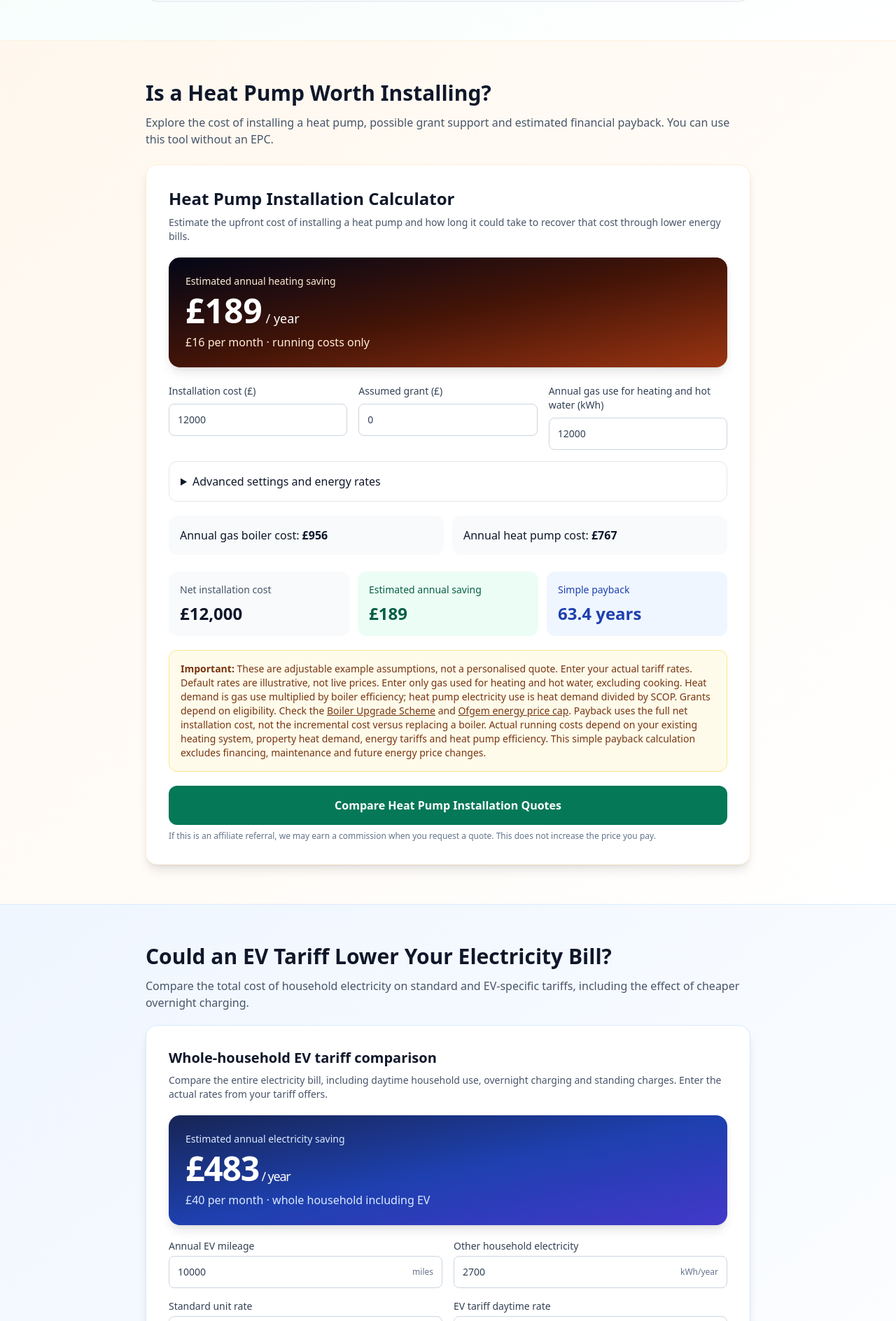
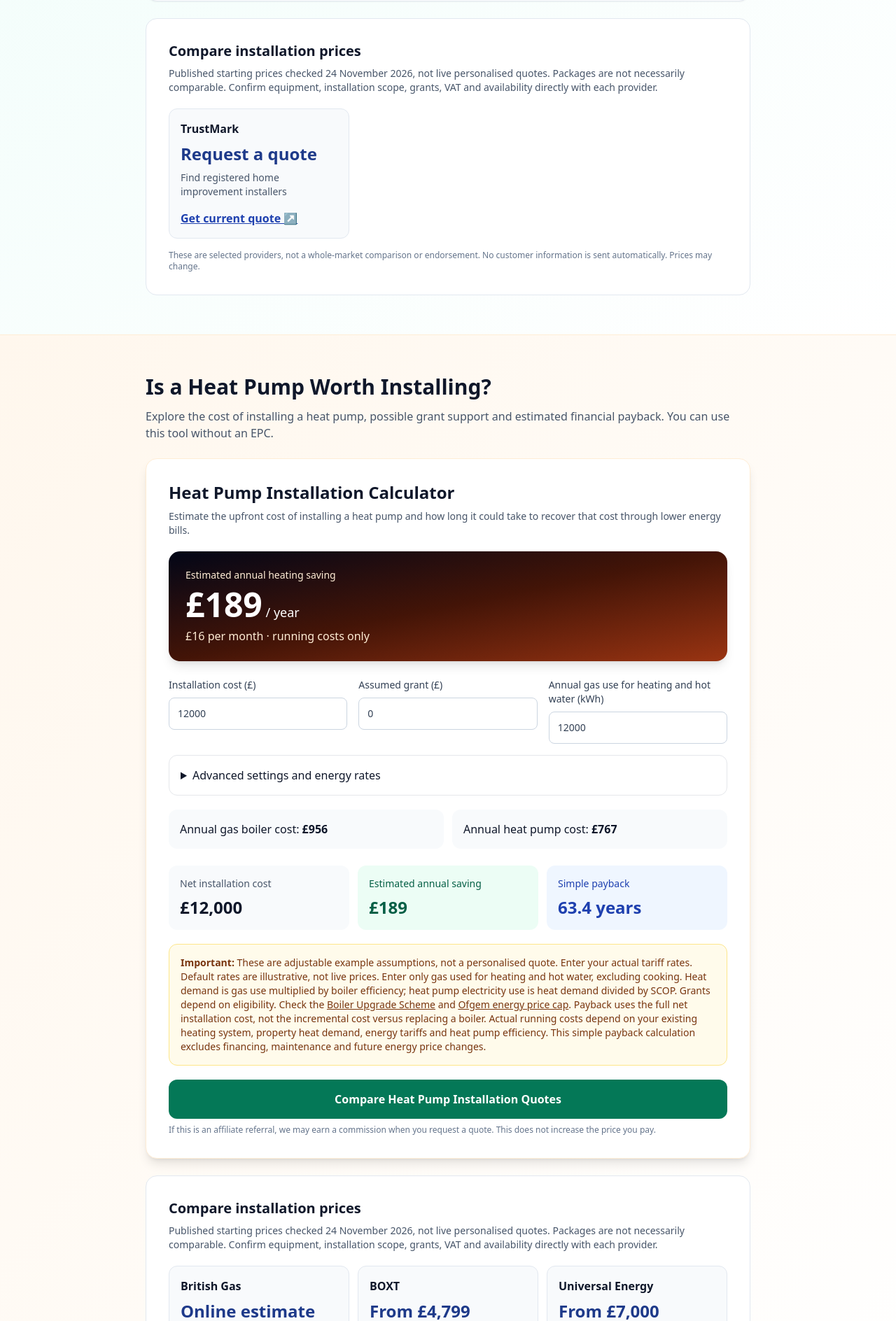
Before and after one commit to nxd519-rgb/uk-energy-checker, a Next.js app: page / in a window 1280 px wide. Shown: the part 1652-3540 px from the top of the page at 70% size. Built offline with nearby package versions, Linux system fonts and the light colour scheme.

Commit message:
Add sourced installer price comparisons and direct quote links

```diff
--- a/app/page.tsx
+++ b/app/page.tsx
@@ -43,6 +43,20 @@ const tools = [
     style: "border-amber-200 bg-gradient-to-br from-white to-amber-50 hover:border-amber-500", accent: "text-amber-900", tile: "bg-amber-100",
   },
 ];
+
+const quoteProviders = {
+  home: [{name:"TrustMark",url:"https://www.trustmark.org.uk/",price:"Request a quote",scope:"Find registered home improvement installers"}],
+  heat: [{name:"British Gas",url:"https://www.britishgas.co.uk/heating/air-source-heat-pumps.html",price:"Online estimate",scope:"Final quote after technical survey"},{name:"BOXT",url:"https://www.boxt.co.uk/",price:"From £4,799",scope:"Advertised heat pump installation; check grant assumptions and scope"},{name:"Universal Energy",url:"https://universal-energy.co.uk/",price:"From £7,000",scope:"Check postcode coverage and grant treatment"}],
+  ev: [{name:"BOXT",url:"https://www.boxt.co.uk/",price:"From £909",scope:"EV charger installation"},{name:"Universal Energy",url:"https://universal-energy.co.uk/",price:"From £990",scope:"EV charger installation; check postcode coverage"},{name:"ECONEXIS",url:"https://econexis.co.uk/pricing",price:"From £1,150",scope:"7 kW charger, standard installation; check coverage"}],
+  solar: [{name:"Octopus Energy",url:"https://octopus.energy/order/solar/",price:"From £6,663",scope:"2 panels, no battery; April 2026 price"},{name:"ECONEXIS",url:"https://econexis.co.uk/pricing",price:"From £4,990",scope:"4.7 kWp, 10 panels, no battery; check coverage"},{name:"Newpower",url:"https://www.newpoweruk.co.uk/",price:"From £6,995",scope:"Solar plus battery; check specification and coverage"}]
+};
+function InstallationQuotes({sector}:{sector:keyof typeof quoteProviders}) {
+ return <section className="mt-6 rounded-2xl border border-slate-200 bg-white p-5 sm:p-8">
+ <h3 className="text-xl font-bold">Compare installation prices</h3>
+ <p className="mt-2 text-sm text-slate-600">Published starting prices checked 24 November 2026, not live personalised quotes. Packages are not necessarily comparable. Confirm equipment, installation scope, grants, VAT and availability directly with each provider.</p>
+ <div className="mt-5 grid gap-3 sm:grid-cols-2 lg:grid-cols-3">{quoteProviders[sector].map(p=><article key={p.name} className="flex flex-col rounded-xl border border-slate-200 bg-slate-50 p-4"><h4 className="font-bold">{p.name}</h4><p className="mt-2 text-2xl font-extrabold text-blue-900">{p.price}</p><p className="mt-2 text-sm text-slate-600">{p.scope}</p><a href={p.url} target="_blank" rel="noopener noreferrer" className="mt-auto pt-4 font-semibold text-blue-800 underline">Get current quote ↗</a></article>)}</div>
+ <p className="mt-4 text-xs text-slate-500">These are selected providers, not a whole-market comparison or endorsement. No customer information is sent automatically. Prices may change.</p></section>;
+}
 
 export default function Page() {
   const affiliateLink = process.env.AFFILIATE_LINK || "";
@@ -158,6 +172,7 @@ export default function Page() {
             stripeLink={process.env.STRIPE_PAYMENT_LINK || "#"}
             affiliateLink={affiliateLink}
           />
+          <InstallationQuotes sector="home" />
         </div>
       </section>
 
@@ -177,6 +192,7 @@ export default function Page() {
           </p>
 
           <HeatPumpCalculator affiliateLink={affiliateLink} />
+          <InstallationQuotes sector="heat" />
         </div>
       </section>
 
@@ -196,6 +212,7 @@ export default function Page() {
           </p>
 
           <SmartEVTariffComparison />
+          <InstallationQuotes sector="ev" />
         </div>
       </section>
 
@@ -216,6 +233,7 @@ export default function Page() {
           </p>
 
           <SolarEVCalculator />
+          <InstallationQuotes sector="solar" />
         </div>
       </section>
 
```
